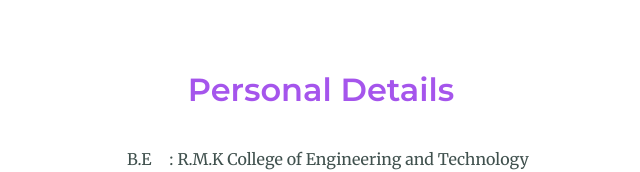
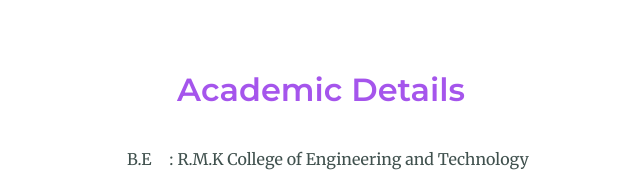
Before and after one commit to Dincy89/Portfolio, a plain HTML site: page bio.html in a window 1280 px wide. Shown: the part 1122-1294 px from the top of the page, without its empty margins (319-959 px from the left). Drawn offline with Linux system fonts and the light colour scheme.

Commit message:
Update bio.html

```diff
--- a/bio.html
+++ b/bio.html
@@ -52,7 +52,7 @@
             </div>
             <div class="profile">
                 <img src="edu.png" alt="Dincy profile picture" width="250" height="200">
-                <h2>Personal Details</h2>
+                <h2>Academic Details</h2>
               <table>
                   <tr>
                       <td>B.E</td>
```
